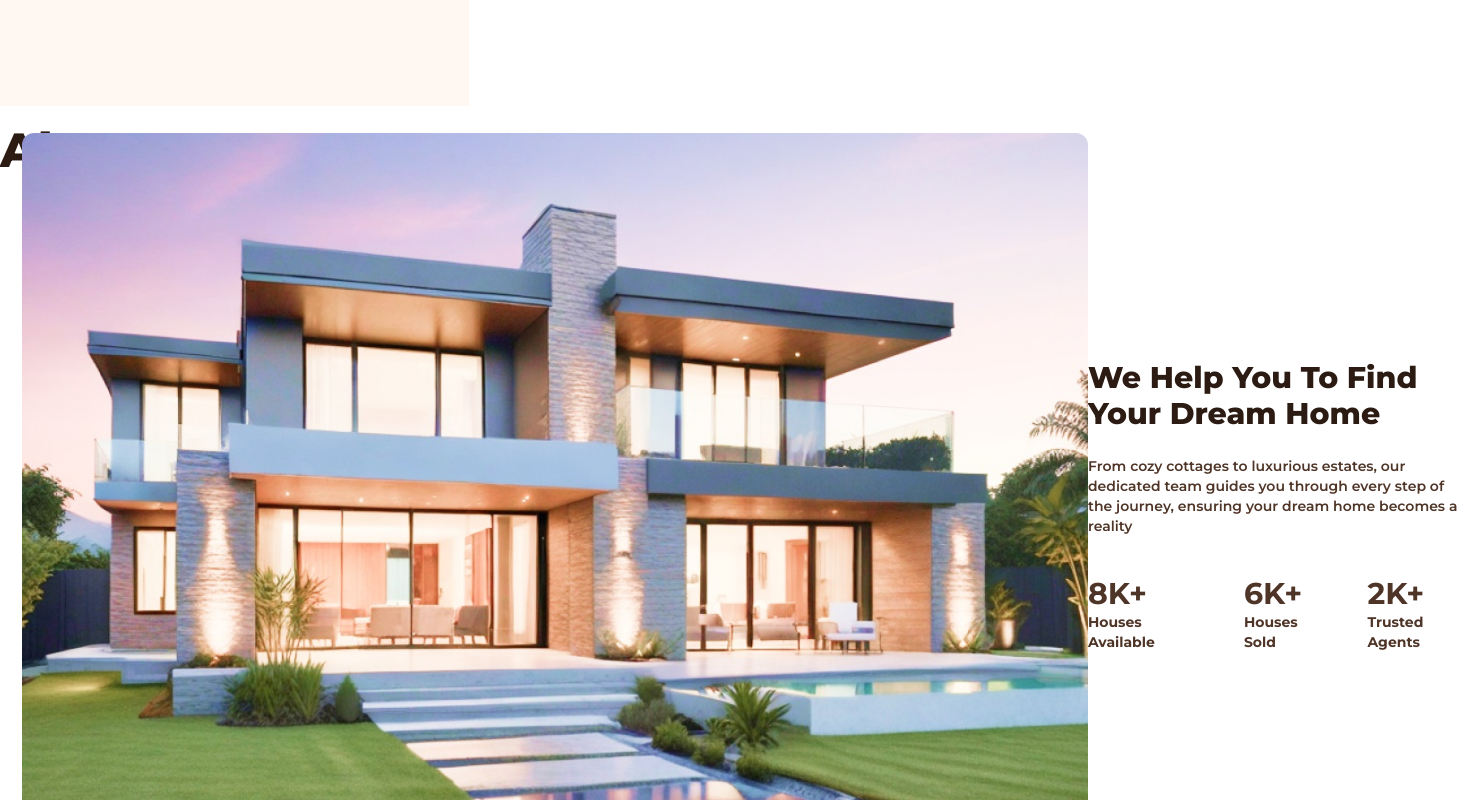
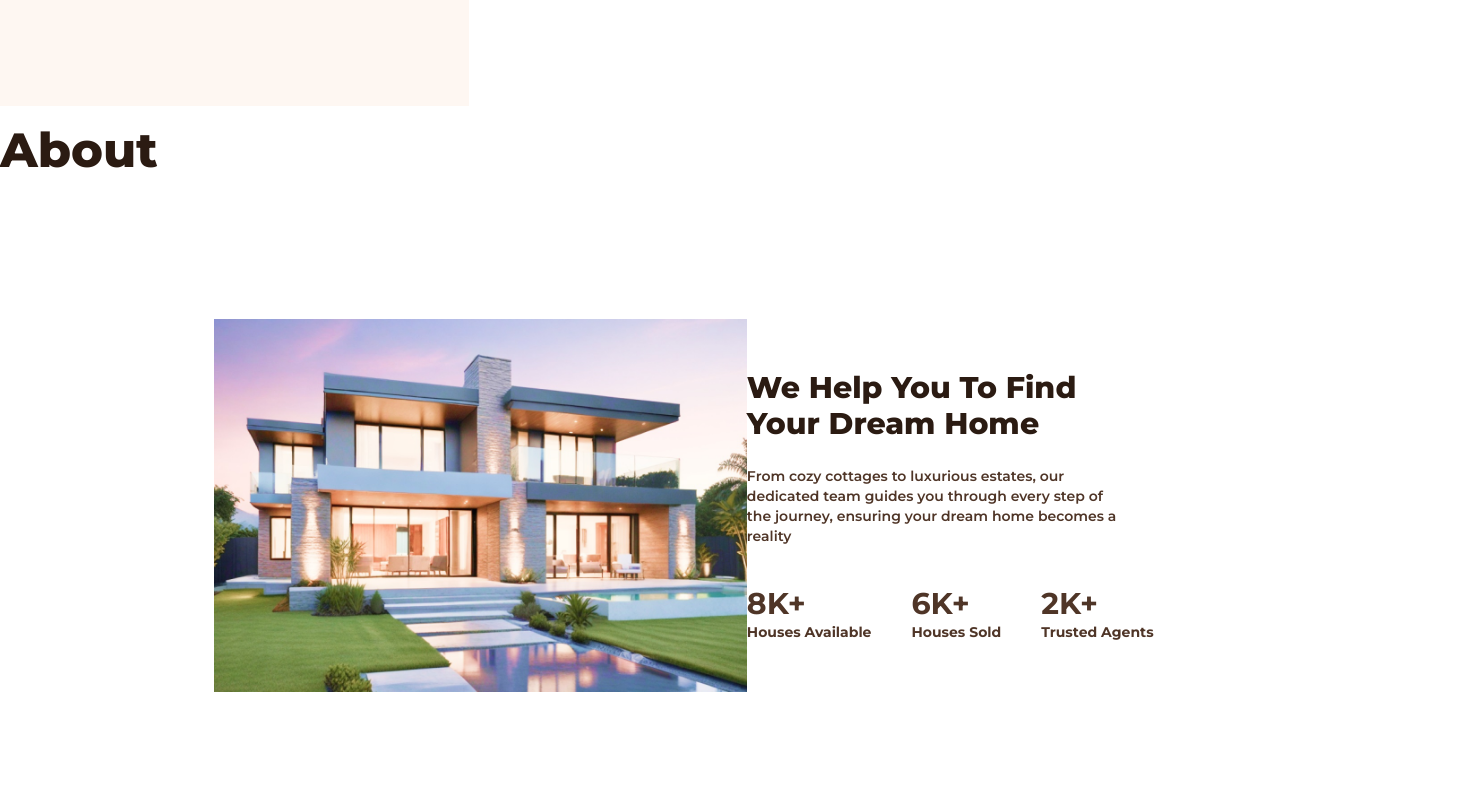
Before and after one commit to JovanVian13/JoHome-Jovan, a React (Vite) app: page / in a window 1280 px wide. Shown: the part 760-1560 px from the top of the page, 1472 px wide, since content can reach past the window. Built offline with nearby package versions, Linux system fonts and the light colour scheme.

Commit message:
Update statistic.jsx

```diff
--- a/src/components/statistic.jsx
+++ b/src/components/statistic.jsx
@@ -16,7 +16,7 @@ const Statistics = () => {
         <div className="flex gap-14" data-aos="fade-right">
             <h1 className="mt-5 mb-10 text-5xl font-extrabold text-defaultColor text-center">About</h1>
             <div className="items-center text-container justify-center flex flex-col lg:flex-row min-h-screen">
-                <img src={StatsHouse} className="rounded-xl"/>
+                <img src={StatsHouse} className="ounded-xl w-11/12 lg:w-1/2"/>
                 <div className="w-full">
                     <div className="w-96">
                         <h1 className="text-3xl font-extrabold text-defaultColor">We Help You To Find Your Dream Home</h1>
```
